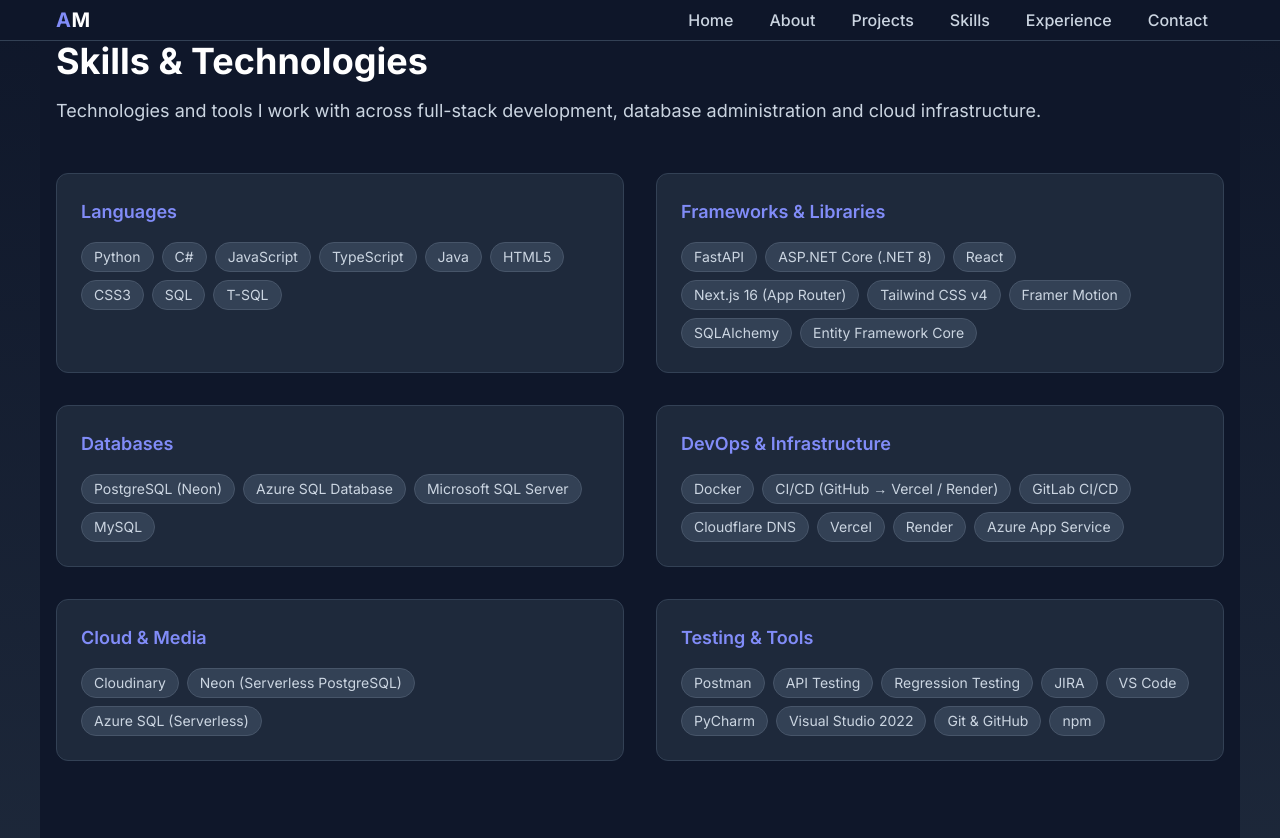
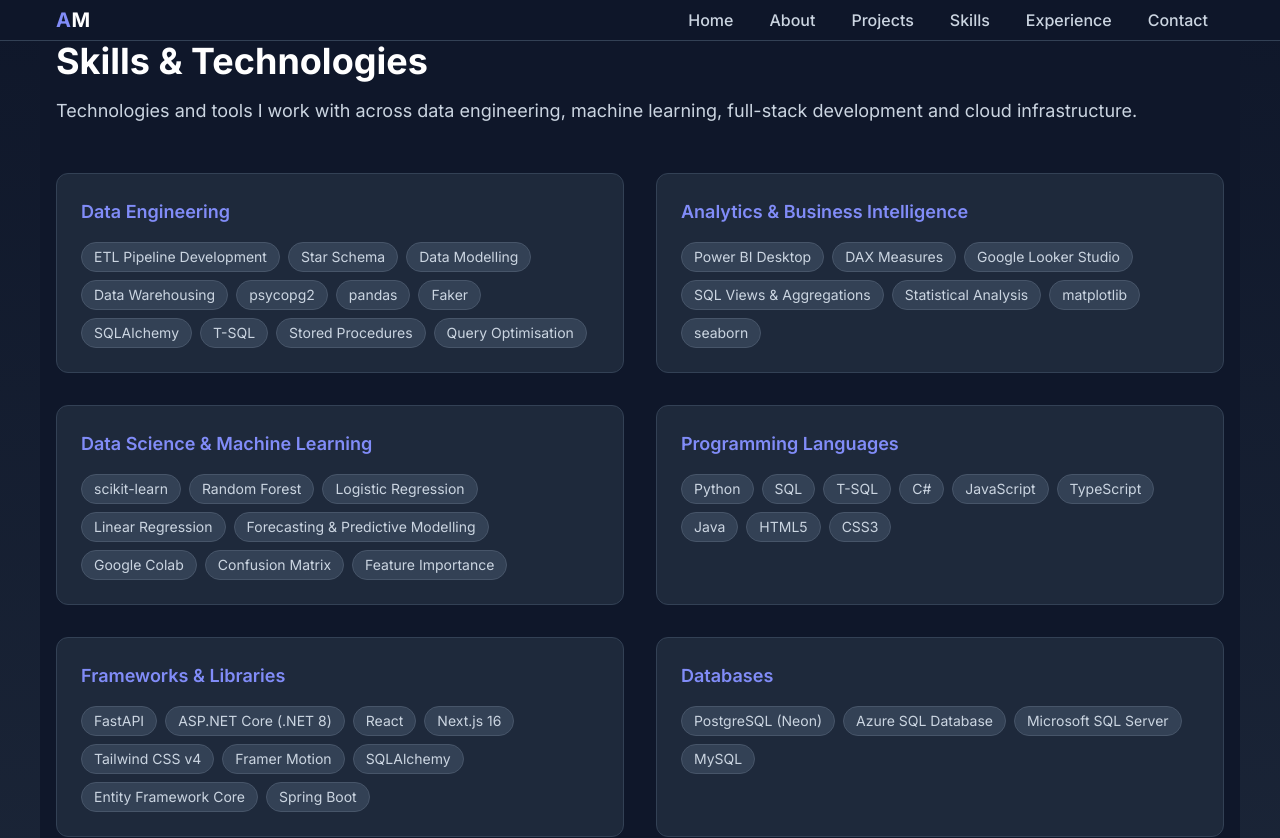
Before and after one commit to AbuMaqungo/abulelemaqungo-portfolio, a Next.js app: page /skills in a window 1280 px wide. Shown: the top 838 px of the page. Built offline with nearby package versions, Linux system fonts and the light colour scheme.

Commit message:
Update Skills

```diff
--- a/src/app/skills/page.tsx
+++ b/src/app/skills/page.tsx
@@ -1,28 +1,63 @@
 export default function Skills() {
   const skillGroups = [
     {
-      category: "Languages",
-      skills: ["Python", "C#", "JavaScript", "TypeScript", "Java", "HTML5", "CSS3", "SQL", "T-SQL"],
+      category: "Data Engineering",
+      skills: [
+        "ETL Pipeline Development", "Star Schema", "Data Modelling",
+        "Data Warehousing", "psycopg2", "pandas", "Faker",
+        "SQLAlchemy", "T-SQL", "Stored Procedures", "Query Optimisation",
+      ],
+    },
+    {
+      category: "Analytics & Business Intelligence",
+      skills: [
+        "Power BI Desktop", "DAX Measures", "Google Looker Studio",
+        "SQL Views & Aggregations", "Statistical Analysis",
+        "matplotlib", "seaborn",
+      ],
+    },
+    {
+      category: "Data Science & Machine Learning",
+      skills: [
+        "scikit-learn", "Random Forest", "Logistic Regression",
+        "Linear Regression", "Forecasting & Predictive Modelling",
+        "Google Colab", "Confusion Matrix", "Feature Importance",
+      ],
+    },
+    {
+      category: "Programming Languages",
+      skills: [
+        "Python", "SQL", "T-SQL", "C#", "JavaScript",
+        "TypeScript", "Java", "HTML5", "CSS3",
+      ],
     },
     {
       category: "Frameworks & Libraries",
-      skills: ["FastAPI", "ASP.NET Core (.NET 8)", "React", "Next.js 16 (App Router)", "Tailwind CSS v4", "Framer Motion", "SQLAlchemy", "Entity Framework Core"],
+      skills: [
+        "FastAPI", "ASP.NET Core (.NET 8)", "React", "Next.js 16",
+        "Tailwind CSS v4", "Framer Motion", "SQLAlchemy", "Entity Framework Core", "Spring Boot",
+      ],
     },
     {
       category: "Databases",
-      skills: ["PostgreSQL (Neon)", "Azure SQL Database", "Microsoft SQL Server", "MySQL"],
+      skills: [
+        "PostgreSQL (Neon)", "Azure SQL Database", "Microsoft SQL Server", "MySQL",
+      ],
     },
     {
       category: "DevOps & Infrastructure",
-      skills: ["Docker", "CI/CD (GitHub → Vercel / Render)", "GitLab CI/CD", "Cloudflare DNS", "Vercel", "Render", "Azure App Service"],
+      skills: [
+        "Docker", "CI/CD (GitHub → Vercel / Render)", "GitLab CI/CD",
+        "Cloudflare DNS", "Vercel", "Render", "Azure App Service",
+      ],
     },
     {
-      category: "Cloud & Media",
-      skills: ["Cloudinary", "Neon (Serverless PostgreSQL)", "Azure SQL (Serverless)"],
-    },
-    {
-      category: "Testing & Tools",
-      skills: ["Postman", "API Testing", "Regression Testing", "JIRA", "VS Code", "PyCharm", "Visual Studio 2022", "Git & GitHub", "npm"],
+      category: "IDEs & Tools",
+      skills: [
+        "PyCharm", "VS Code", "Visual Studio Enterprise 2022", "IntelliJ Ultimate",
+        "DBeaver", "Postman", "Power BI Desktop", "Google Colab",
+        "SSMS", "Git", "GitHub", "GitLab", "Jira",
+      ],
     },
   ];
 
@@ -30,12 +65,12 @@
     <div className="container py-12 bg-slate-900 min-h-screen">
       <h1 className="text-4xl font-bold text-white mb-4">Skills & Technologies</h1>
       <p className="text-slate-300 text-lg mb-12">
-        Technologies and tools I work with across full-stack development, database administration and cloud infrastructure.
+        Technologies and tools I work with across data engineering, machine learning, full-stack development and cloud infrastructure.
       </p>
 
       <div className="grid grid-cols-1 md:grid-cols-2 gap-8">
         {skillGroups.map((group, index) => (
-          <div key={index} className="bg-slate-800 rounded-xl p-6 border border-slate-700">
+          <div key={index} className="bg-slate-800 rounded-xl p-6 border border-slate-700 hover:border-indigo-500/50 transition-colors">
             <h2 className="text-lg font-semibold text-indigo-400 mb-4">{group.category}</h2>
             <div className="flex flex-wrap gap-2">
               {group.skills.map((skill, skillIndex) => (
```
